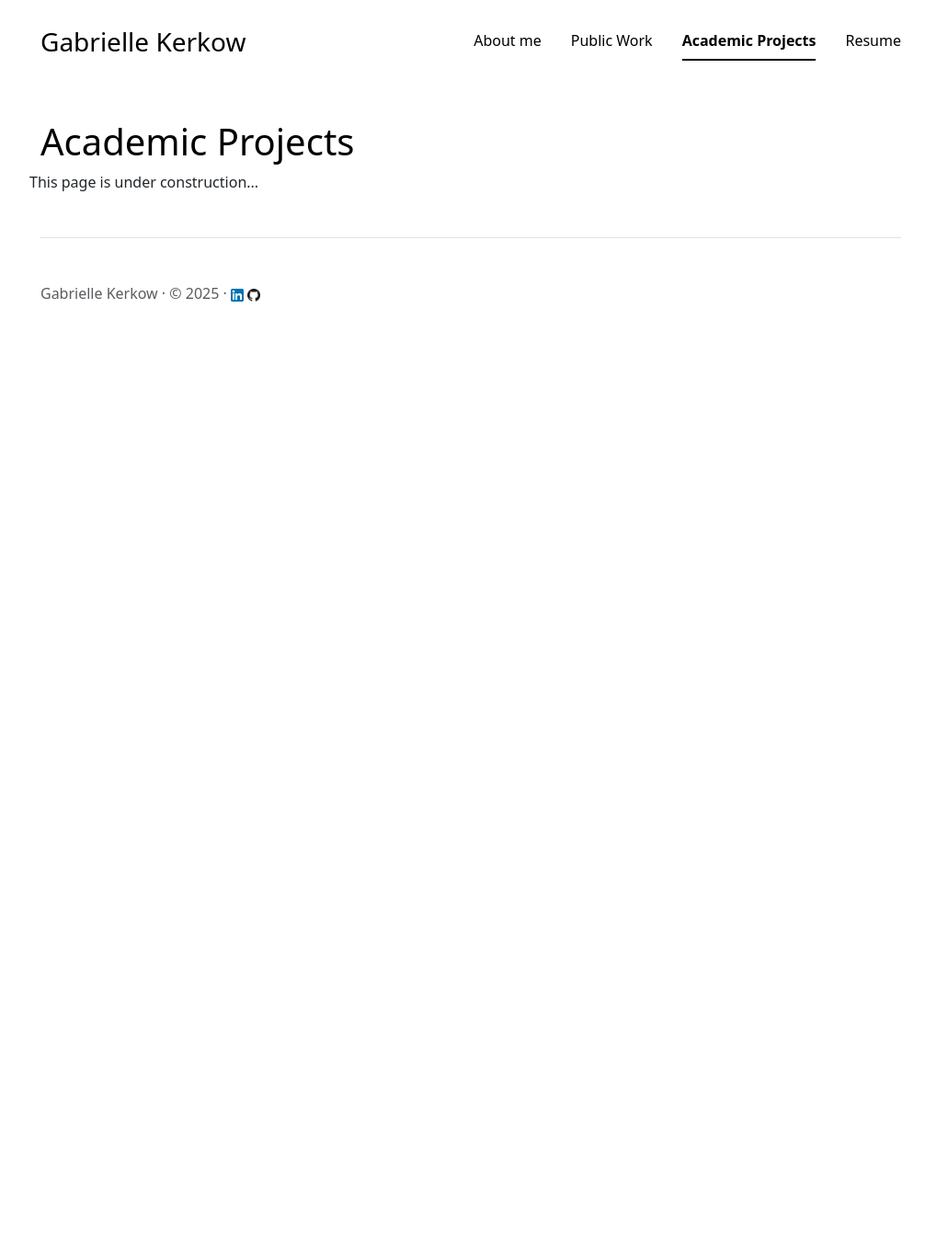
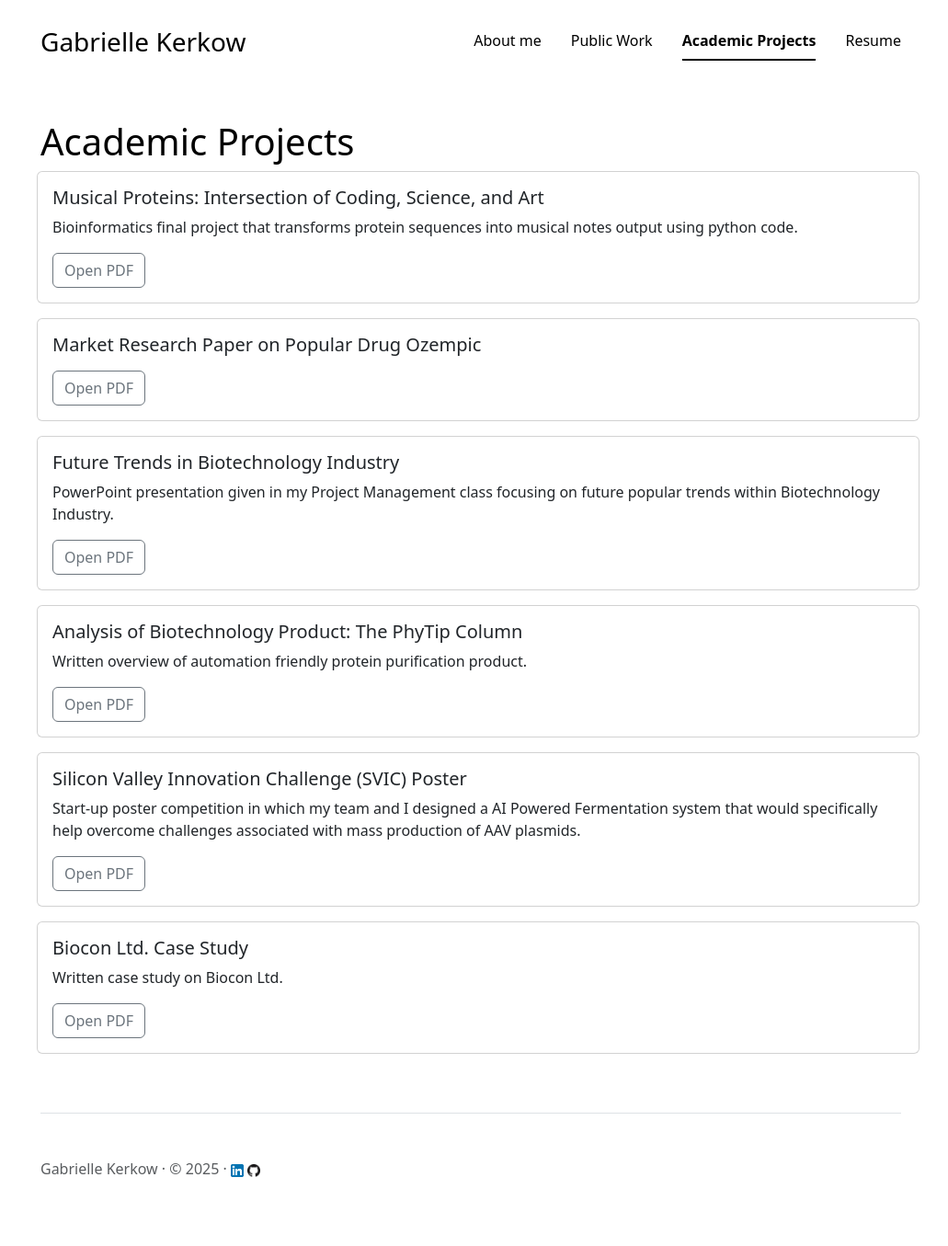
Before and after one commit to gkerkow/gkerkow.github.io, a Jekyll site: the page built from academic-projects.html, in a window 1280 px wide. Shown: the whole page at 92% size, without its empty margins (128-1159 px from the left). Built offline with Jekyll 4.4.1, drawn with Linux system fonts in a browser that asks for light colours; comment, search, counter and statistics services are not loaded; before the commit the page ends 900 px from its top, so only the background shows below that.

Commit message:
Add academic works, no images yet

```diff
--- /dev/null
+++ b/_data/academic-projects.yml
@@ -0,0 +1,29 @@
+- title: "Musical Proteins: Intersection of Coding, Science, and Art"
+  description: "Bioinformatics final project that transforms protein sequences into musical notes output using python code."
+  link_text: "Open PDF"
+  url: "/assets/content/gkerkow_musical_proteins_science_art.pdf"
+
+- title: "Market Research Paper on Popular Drug Ozempic"
+  description: ""
+  link_text: "Open PDF"
+  url: "/assets/content/gkerkow_market_research_paperp_ozempic.pdf"
+
+- title: "Future Trends in Biotechnology Industry"
+  description: "PowerPoint presentation given in my Project Management class focusing on future popular trends within Biotechnology Industry."
+  link_text: "Open PDF"
+  url: "/assets/content/gkerkow_future_trends_biotechnology.pdf"
+
+- title: "Analysis of Biotechnology Product: The PhyTip Column"
+  description: "Written overview of automation friendly protein purification product."
+  link_text: "Open PDF"
+  url: "/assets/content/gkerkow_written_analysis_biotechnology.pdf"
+
+- title: "Silicon Valley Innovation Challenge (SVIC) Poster"
+  description: "Start-up poster competition in which my team and I designed a AI Powered Fermentation system that would specifically help overcome challenges associated with mass production of AAV plasmids."
+  link_text: "Open PDF"
+  url: "/assets/content/gkerkow_startup_competition_celluloid.pdf"
+
+- title: "Biocon Ltd. Case Study"
+  description: "Written case study on Biocon Ltd."
+  link_text: "Open PDF"
+  url: "/assets/content/gkerkow_biocon_case_study.pdf"
--- /dev/null
+++ b/_includes/work-no-image.html
@@ -0,0 +1,12 @@
+<div class="card ms-2 mb-3 px-0">
+    <div class="row g-0">
+        <div class="col-md-12">
+            <div class="card-body">
+                <h5 class="card-title">{{ item.title }}</h5>
+                <p class="card-text">{{ item.description }}</p>
+                <a class="btn btn-outline-secondary" href="{{ item.url }}" role="button">{{ item.link_text }}</a>
+
+            </div>
+        </div>
+    </div>
+</div>
--- a/academic-projects.html
+++ b/academic-projects.html
@@ -5,4 +5,6 @@ permalink: /academic-projects
 order: 3
 ---
 
-This page is under construction...
+{% for item in site.data.academic-projects %}
+    {% include work-no-image.html %}
+{% endfor %}
--- a/public-work.html
+++ b/public-work.html
@@ -10,7 +10,7 @@ order: 2
 <h2>White Papers</h2>
 
 {% for item in site.data.white_papers %}
-    {% include work.html %}
+    {% include work-with-image.html %}
 {% endfor %}
 
 <hr class="mt-3 mb-5" />
@@ -18,7 +18,7 @@ order: 2
 <h2>Webinar</h2>
 
 {% for item in site.data.webinars %}
-    {% include work.html %}
+    {% include work-with-image.html %}
 {% endfor %}
 
 <hr class="mt-3 mb-5" />
@@ -26,5 +26,5 @@ order: 2
 <h2>Poster</h2>
 
 {% for item in site.data.posters %}
-    {% include work.html %}
+    {% include work-with-image.html %}
 {% endfor %}
```
Also changed, not shown: _includes/work-with-image.html (renamed from _includes/work.html), 7 other files.
